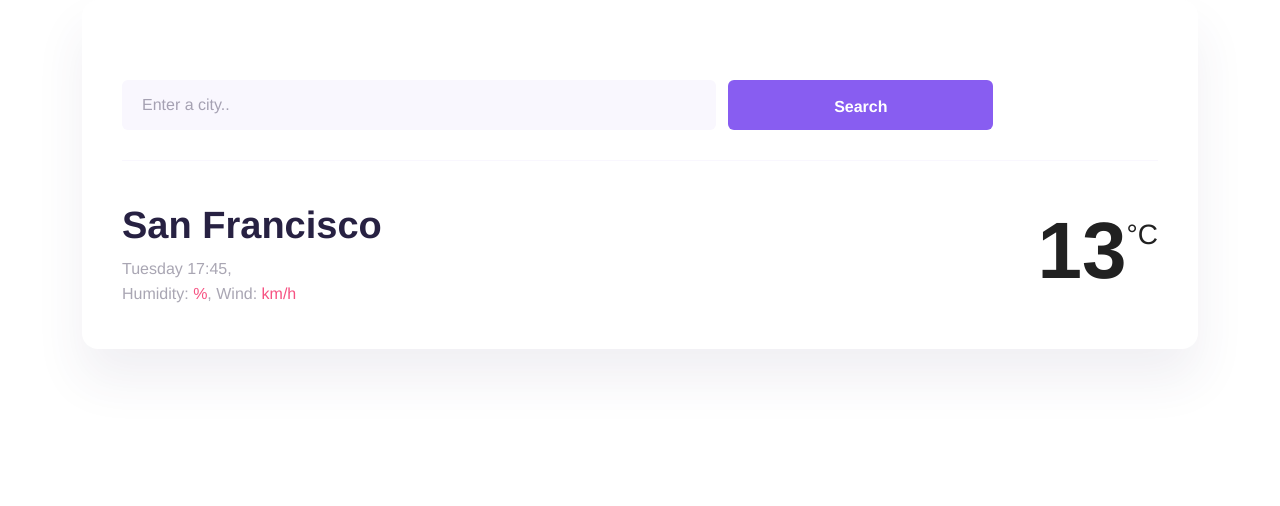
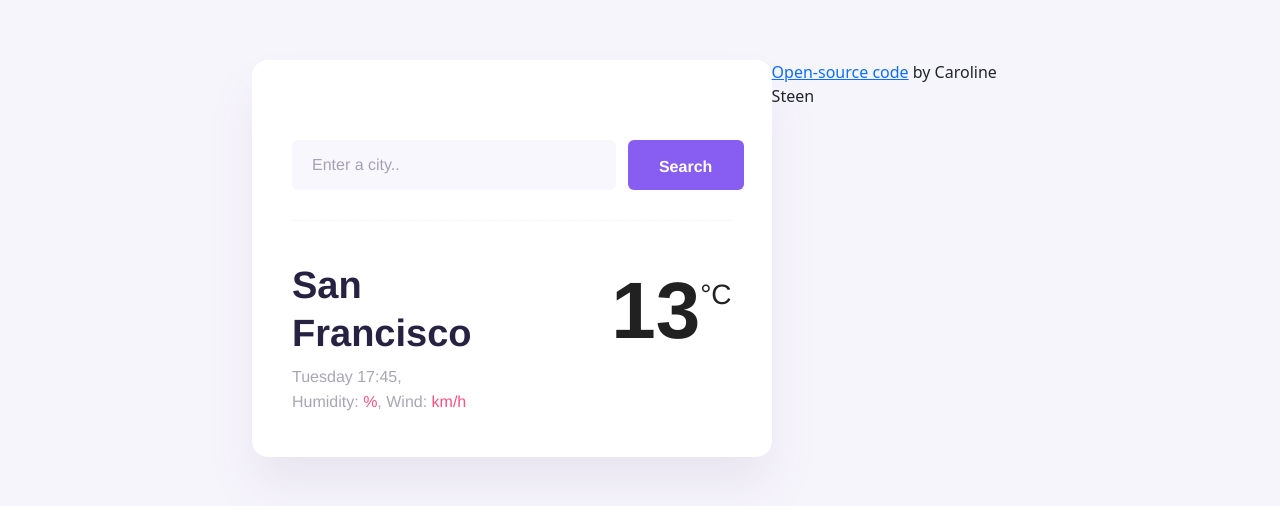
Before and after one commit to carolinesteen/vanilla-weather, a plain HTML site: page index.html in a window 1280 px wide. Drawn offline with nearby package versions, Linux system fonts and the light colour scheme; no server answers.

Commit message:
Styled weather info

```diff
--- a/index.html
+++ b/index.html
@@ -4,7 +4,6 @@
     <meta charset="UTF-8" />
     <meta http-equiv="X-UA-Compatible" content="IE=edge" />
     <meta name="viewport" content="width=device-width, initial-scale=1.0" />
-    <link rel="stylesheet" href="src/style.css" />
     <script src="https://unpkg.com/axios/dist/axios.min.js"></script>
     <link
       href="https://cdn.jsdelivr.net/npm/bootstrap@5.3.0-alpha1/dist/css/bootstrap.min.css"
@@ -12,6 +11,7 @@
       integrity="sha384-GLhlTQ8iRABdZLl6O3oVMWSktQOp6b7In1Zl3/Jr59b6EGGoI1aFkw7cmDA6j6gD"
       crossorigin="anonymous"
     />
+    <link rel="stylesheet" href="src/style.css" />
     <title>Vanilla Weather App</title>
   </head>
   <body>
@@ -20,7 +20,7 @@
         <div class="Weather">
           <form id="search-form">
             <div class="row">
-              <div class="col-7">
+              <div class="col-9">
                 <input
                   type="search"
                   placeholder="Enter a city.."
@@ -65,8 +65,15 @@
             </div>
           </div>
         </div>
-        <!-- div weather -->
+        <p class="open-source">
+          <a href="https://github.com/carolinesteen/weather-app" target="_blank"
+            >Open-source code</a
+          >
+          by Caroline Steen
+          <!-- div weather -->
+        </p>
       </div>
+
       <!-- div container -->
     </div>
     <script src="src/script.js"></script>
--- a/src/style.css
+++ b/src/style.css
@@ -1,6 +1,11 @@
 body {
   background: #f7f5fc;
   display: block;
+}
+
+.app {
+  margin: 60px auto;
+  max-width: 800px;
 }
 
 .Weather {
@@ -10,12 +15,10 @@ body {
   box-shadow: 0px 30px 50px rgba(65, 50, 100, 0.08);
   padding: 40px;
   color: rgb(135, 135, 135);
+  max-width: 700px;
 }
 
-.Weather li strong {
-  color: #f65282;
-  font-weight: normal;
-}
+
 
 .Weather .logo {
   max-width: 150px;
@@ -68,6 +71,7 @@ body {
   margin: 0;
   padding: 0;
 }
+
 
 .Weather li {
   font-weight: 500;
@@ -163,133 +167,8 @@ body {
   align-items: center;
 }
 
-/* //////
+.container{
+    display: flex;
+    justify-content: space-evenly;
 
-.app {
-  margin: 60px auto;
-  max-width: 800px;
 }
-
-.weather form {
-  border-bottom: 1px solid #f9f7fe;
-  margin-top: 40px;
-  padding-bottom: 30px;
-}
-
-.WeatherInfo .temperature-container {
-  align-items: center;
-  margin-top: 30px;
-}
-
-.justify-content-end {
-  justify-content: flex-end !important;
-}
-.col-md-6 {
-  flex: 0 0 auto;
-  width: 50%;
-}
-
-.weather .temperature {
-  color: #212121;
-  font-size: 80px;
-  font-weight: 400;
-  font-weight: 700;
-  line-height: 1;
-  margin-left: 10px;
-}
-
-.weather .unit {
-  color: #212121;
-  font-size: 28px;
-  font-weight: 400;
-  line-height: 36px;
-  line-height: 1;
-  position: relative;
-  top: -34px;
-}
-
-.weather h1 {
-  color: black;
-  font-size: 38px;
-  font-weight: 700;
-  line-height: 29px;
-  line-height: 48px;
-  margin: 20px 0 10px;
-}
-
-.weather ul {
-  display: block;
-  list-style: none;
-  margin-block-start: 1em;
-  margin-block-end: 1em;
-  margin-inline-start: 0px;
-  margin-inline-end: 0px;
-  margin: 0;
-  padding: 0;
-}
-
-li {
-  display: list-item;
-}
-
-.container {
-  max-width: 720px;
-}
-
-.weather {
-  background: #fff;
-  border-radius: 16px;
-  box-shadow: 0 30px 50px rgb(65 50 100 / 8%);
-  color: #878787;
-  font-family: Cerebri-Sans, Helvetica, Arial, sans-serif;
-  padding: 40px;
-  max-width: 720px;
-  margin: 30px auto;
-}
-.form {
-  display: block;
-}
-.form-control {
-  display: inline;
-}
-.row {
-  --bs-gutter-x: 1.5rem;
-  --bs-gutter-y: 0;
-  display: flex;
-  flex-wrap: wrap;
-  margin-left: calc(var(--bs-gutter-x) * -0.5);
-  margin-right: calc(var(--bs-gutter-x) * -0.5);
-  margin-top: calc(var(--bs-gutter-y) * -1);
-}
-.col-7 {
-  flex: 0 0 auto;
-  width: 75%;
-  display: inline-block;
-}
-
-.col-3 {
-  flex: 0 0 auto;
-  width: 25%;
-  display: inline-block;
-}
-
-#search-button {
-  background: #885df1;
-  border: none;
-  font-size: 16px;
-  font-weight: 700;
-  height: 50px;
-  padding: 15px 0;
-}
-
-#search-input {
-  background: #f9f7fe;
-  border: none;
-  border-radius: 6px;
-  color: rgba(39, 33, 66, 0.4);
-  display: inline-block;
-  font-size: 16px;
-  height: 50px;
-  line-height: 20px;
-  padding: 15px 20px;
-} */
```
